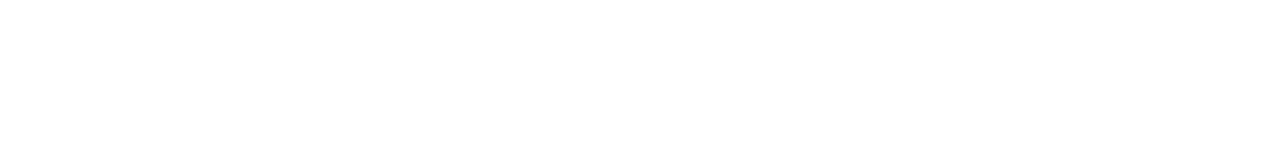
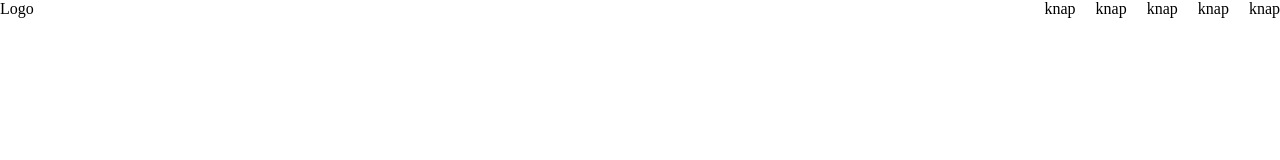
Before and after one commit to KasperKopke/CodeWave, a plain HTML site: page index.html in a window 1280 px wide. Drawn offline with Linux system fonts and the light colour scheme.

Commit message:
startup lines på main.css

```diff
--- a/css/main.css
+++ b/css/main.css
@@ -1,2 +1,22 @@
 @import url(/css/team.css);
 @import url(/css/style.css);
+@import url(/css/nav.css);
+* {
+  margin: 0;
+  padding: 0;
+  box-sizing: border-box;
+}
+
+* {
+  margin: 0;
+  padding: 0;
+  box-sizing: border-box;
+}
+
+a {
+  text-decoration: none;
+}
+
+body {
+  font-family: Futura PT;
+}
--- /dev/null
+++ b/css/nav.css
@@ -0,0 +1,18 @@
+nav {
+  display: flex;
+  justify-content: end;
+  align-items: center;
+}
+ul {
+  display: flex;
+  flex: 1;
+  gap: 20px;
+  list-style-type: none;
+}
+a {
+  text-decoration: none;
+  color: black;
+}
+li:first-child {
+  margin-right: auto;
+}
--- a/index.html
+++ b/index.html
@@ -0,0 +1,27 @@
+<!DOCTYPE html>
+<html lang="en">
+  <head>
+    <meta charset="UTF-8" />
+    <meta http-equiv="X-UA-Compatible" content="IE=edge" />
+    <meta name="viewport" content="width=device-width, initial-scale=1.0" />
+    <title>Kopke</title>
+    <script
+      src="https://kit.fontawesome.com/472910ecc6.js"
+      crossorigin="anonymous"
+    ></script>
+    <link rel="stylesheet" href="/css/main.css" />
+    <script src="#" defer></script>
+  </head>
+  <body>
+    <nav>
+      <ul>
+        <li>Logo</li>
+        <li><a href="">knap</a></li>
+        <li><a href="">knap</a></li>
+        <li><a href="">knap</a></li>
+        <li><a href="">knap</a></li>
+        <li><a href="">knap</a></li>
+      </ul>
+    </nav>
+  </body>
+</html>
```
